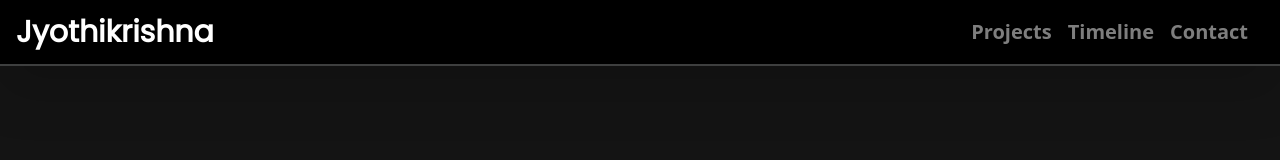
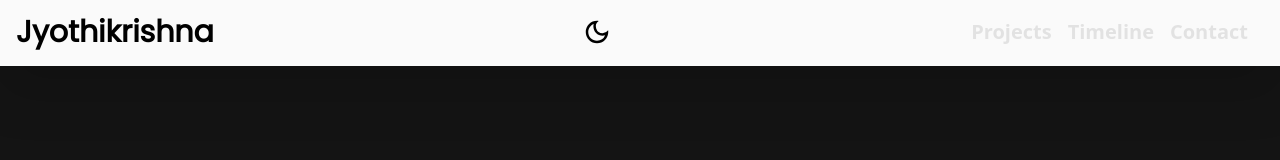
Before and after one commit to bhendi-boi/portfolio, a React (Vite) app: page / in a window 1280 px wide. Shown: the top 160 px of the page. Built offline with nearby package versions, Linux system fonts and the light colour scheme.

Commit message:
light mode functionality completed

```diff
--- a/src/components/Nav.jsx
+++ b/src/components/Nav.jsx
@@ -1,6 +1,8 @@
 import { useState } from "react";
 import { CgMenuRight } from "react-icons/cg";
+import { MdOutlineDarkMode, MdOutlineLightMode } from "react-icons/md";
 import { AiOutlineClose } from "react-icons/ai";
+import useTheme from "../useTheme";
 
 const Nav = ({ refs, handleScrollToSection }) => {
   const [visible, setVisible] = useState(false);
@@ -16,20 +18,40 @@ const Nav = ({ refs, handleScrollToSection }) => {
       toggleVisible();
     }
   };
+
+  //
+  const [choosenTheme, toggleTheme] = useTheme();
+  console.log(choosenTheme);
+  //
   return (
-    <nav className="sticky top-0 left-0 z-50 border-b-2 border-opacity-25 bg-nav-background drop-shadow-2xl border-slate-50">
+    <nav className="sticky top-0 left-0 z-50 border-b-2 border-opacity-25 bg-neutral-50 dark:bg-nav-background drop-shadow-2xl border-slate-50">
       <div className="flex items-center justify-between w-full h-16">
-        <div className="flex items-center h-full gap-2 mx-4 text-white">
+        <div className="flex items-center h-full gap-2 mx-4 dark:text-white">
           <h1 className="text-3xl font-semibold font-logo">Jyothikrishna</h1>
+        </div>
+        <div>
+          {choosenTheme === "dark" ? (
+            <MdOutlineDarkMode
+              size={30}
+              className="dark:text-white"
+              onClick={toggleTheme}
+            />
+          ) : (
+            <MdOutlineLightMode
+              size={30}
+              className="dark:text-white"
+              onClick={toggleTheme}
+            />
+          )}
         </div>
         <div
           onClick={toggleVisible}
           className="self-center m-4 ml-auto cursor-pointer md:hidden"
         >
           {visible ? (
-            <AiOutlineClose color="white" size={30} />
+            <AiOutlineClose size={30} className="dark:text-white" />
           ) : (
-            <CgMenuRight color="white" size={30} />
+            <CgMenuRight size={30} className="dark:text-white" />
           )}
         </div>
         <ul className="items-center hidden mr-6 list-none md:flex">
--- /dev/null
+++ b/src/useTheme.js
@@ -0,0 +1,19 @@
+import { useState, useEffect } from "react";
+
+const useTheme = () => {
+  const [theme, setTheme] = useState(localStorage.theme);
+  const choosenTheme = theme !== "dark" ? "dark" : "light";
+  useEffect(() => {
+    const root = window.document.documentElement;
+    root.classList.remove(choosenTheme);
+    root.classList.add(theme);
+    localStorage.setItem("theme", theme);
+  }, [theme, choosenTheme]);
+  const toggleTheme = () => {
+    setTheme((prev) => (prev === "light" ? "dark" : "light"));
+  };
+
+  return [choosenTheme, toggleTheme];
+};
+
+export default useTheme;
```
